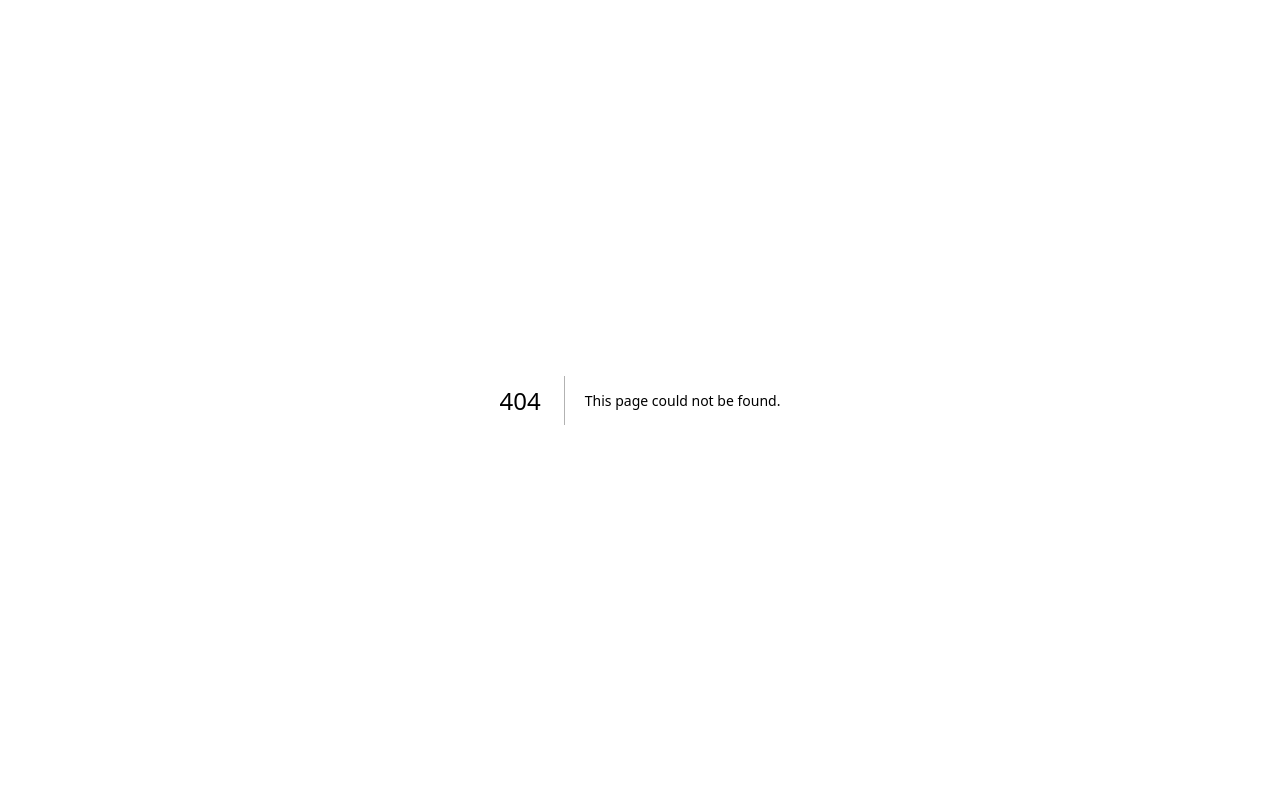
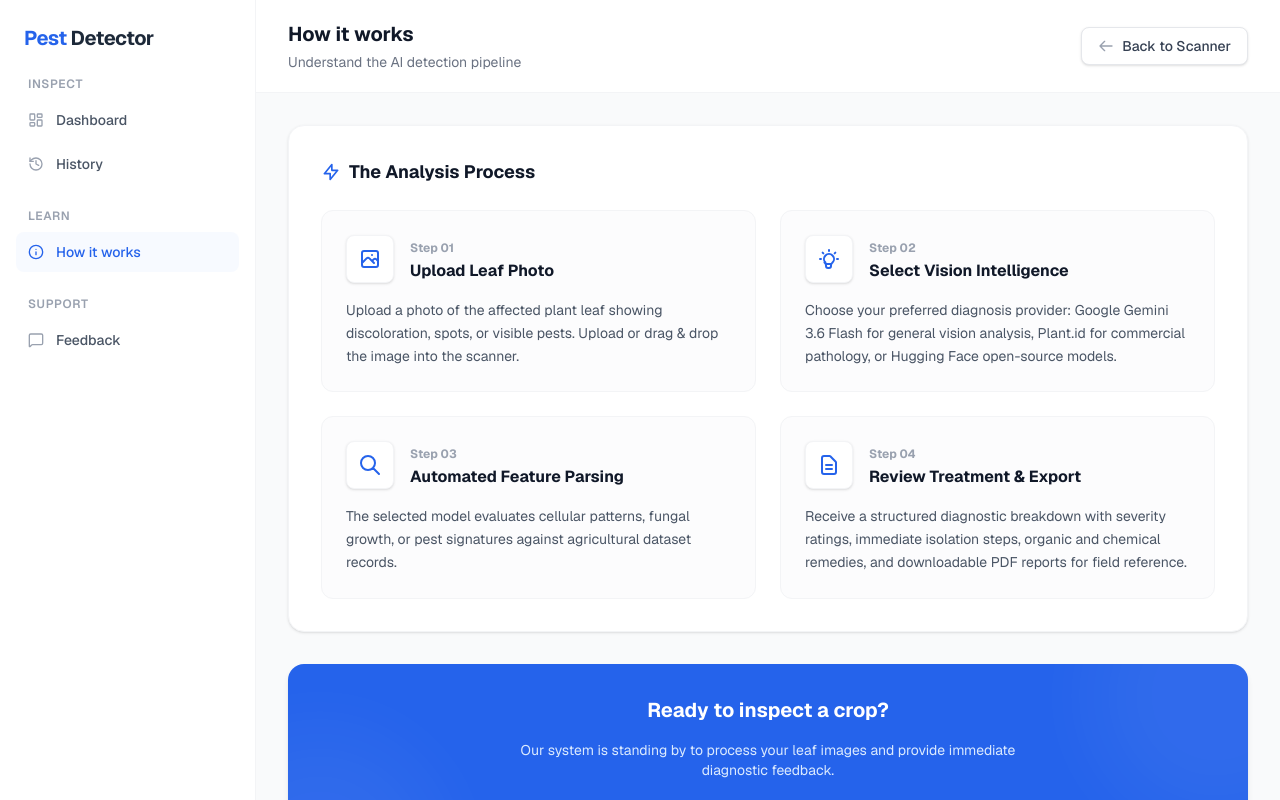
Before and after one commit to 3tor/pest-detector, a Next.js app: page /how-it-works in a window 1280 px wide. Before the commit this address had no page. Built offline with nearby package versions, Linux system fonts and the light colour scheme.

Commit message:
Add how it works page content

```diff
--- /dev/null
+++ b/src/app/how-it-works/page.tsx
@@ -0,0 +1,148 @@
+import React from 'react';
+import Link from 'next/link';
+import { Sidebar } from '@/components/layout/sidebar';
+
+export default function HowItWorksPage() {
+  const steps = [
+    {
+      number: "01",
+      title: "Upload Leaf Photo",
+      description: "Upload a photo of the affected plant leaf showing discoloration, spots, or visible pests. Upload or drag & drop the image into the scanner.",
+      icon: (
+        <svg className="w-6 h-6 text-[#2563EB]" fill="none" stroke="currentColor" viewBox="0 0 24 24">
+          <path strokeLinecap="round" strokeLinejoin="round" strokeWidth="2" d="M4 16l4.586-4.586a2 2 0 012.828 0L16 16m-2-2l1.586-1.586a2 2 0 012.828 0L20 14m-6-6h.01M6 20h12a2 2 0 002-2V6a2 2 0 00-2-2H6a2 2 0 00-2 2v12a2 2 0 002 2z" />
+        </svg>
+      )
+    },
+    {
+      number: "02",
+      title: "Select Vision Intelligence",
+      description: "Choose your preferred diagnosis provider: Google Gemini 3.6 Flash for general vision analysis, Plant.id for commercial pathology, or Hugging Face open-source models.",
+      icon: (
+        <svg className="w-6 h-6 text-[#2563EB]" fill="none" stroke="currentColor" viewBox="0 0 24 24">
+          <path strokeLinecap="round" strokeLinejoin="round" strokeWidth="2" d="M9.663 17h4.673M12 3v1m6.364 1.636l-.707.707M21 12h-1M4 12H3m3.343-5.657l-.707-.707m2.828 9.9a5 5 0 117.072 0l-.548.547A3.374 3.374 0 0014 18.469V19a2 2 0 01-2 2h-1a2 2 0 01-2-2v-.531c0-.895-.356-1.754-.988-2.386l-.548-.547z" />
+        </svg>
+      )
+    },
+    {
+      number: "03",
+      title: "Automated Feature Parsing",
+      description: "The selected model evaluates cellular patterns, fungal growth, or pest signatures against agricultural dataset records.",
+      icon: (
+        <svg className="w-6 h-6 text-[#2563EB]" fill="none" stroke="currentColor" viewBox="0 0 24 24">
+          <path strokeLinecap="round" strokeLinejoin="round" strokeWidth="2" d="M21 21l-6-6m2-5a7 7 0 11-14 0 7 7 0 0114 0z" />
+        </svg>
+      )
+    },
+    {
+      number: "04",
+      title: "Review Treatment & Export",
+      description: "Receive a structured diagnostic breakdown with severity ratings, immediate isolation steps, organic and chemical remedies, and downloadable PDF reports for field reference.",
+      icon: (
+        <svg className="w-6 h-6 text-[#2563EB]" fill="none" stroke="currentColor" viewBox="0 0 24 24">
+          <path strokeLinecap="round" strokeLinejoin="round" strokeWidth="2" d="M9 12h6m-6 4h6m2 5H7a2 2 0 01-2-2V5a2 2 0 012-2h5.586a1 1 0 01.707.293l5.414 5.414a1 1 0 01.293.707V19a2 2 0 01-2 2z" />
+        </svg>
+      )
+    }
+  ];
+
+  return (
+    <div className="flex h-screen bg-[#F9FAFB] font-sans">
+
+      {/* 1. The Sidebar Shell */}
+      <Sidebar />
+
+      {/* 2. The Main Content Area */}
+      <div className="flex-1 flex flex-col h-screen overflow-hidden">
+
+        {/* Header */}
+        <header className="bg-white border-b border-gray-100 py-5 px-8 flex items-center justify-between shrink-0">
+          <div>
+            <h2 className="text-xl font-bold text-gray-900">How it works</h2>
+            <p className="text-sm text-gray-500 mt-1">Understand the AI detection pipeline</p>
+          </div>
+
+          <Link
+            href="/"
+            className="group flex items-center gap-2 px-4 py-2 bg-white border border-gray-200 text-gray-700 font-medium text-sm rounded-lg hover:bg-gray-50 hover:text-[#2563EB] hover:border-blue-200 transition-all shadow-sm"
+          >
+            <svg
+              className="w-4 h-4 text-gray-400 group-hover:text-[#2563EB] group-hover:-translate-x-1 transition-all duration-200"
+              fill="none"
+              stroke="currentColor"
+              viewBox="0 0 24 24"
+            >
+              <path strokeLinecap="round" strokeLinejoin="round" strokeWidth="2" d="M10 19l-7-7m0 0l7-7m-7 7h18" />
+            </svg>
+            Back to Scanner
+          </Link>
+        </header>
+
+        {/* Scrollable Content */}
+        <main className="flex-1 overflow-y-auto p-8">
+          <div className="max-w-5xl mx-auto space-y-8">
+
+            <div className="bg-white rounded-2xl border border-gray-100 p-8 shadow-sm">
+              <h3 className="text-lg font-bold text-gray-900 mb-6 flex items-center gap-2">
+                <svg className="w-5 h-5 text-[#2563EB]" fill="none" stroke="currentColor" viewBox="0 0 24 24">
+                  <path strokeLinecap="round" strokeLinejoin="round" strokeWidth="2" d="M13 10V3L4 14h7v7l9-11h-7z" />
+                </svg>
+                The Analysis Process
+              </h3>
+
+              <div className="grid grid-cols-1 md:grid-cols-2 gap-6">
+                {steps.map((step, idx) => (
+                  <div
+                    key={idx}
+                    className="group border border-gray-100 rounded-xl p-6 hover:border-blue-100 hover:shadow-md transition-all duration-300 bg-gray-50/50 hover:bg-white"
+                  >
+                    <div className="flex items-center gap-4 mb-4">
+                      <div className="w-12 h-12 bg-white border border-gray-100 rounded-lg flex items-center justify-center group-hover:border-blue-100 group-hover:bg-blue-50 transition-colors duration-200 shadow-sm">
+                        {step.icon}
+                      </div>
+                      <div>
+                        <span className="text-xs font-bold text-gray-400 group-hover:text-[#2563EB] transition-colors duration-200">
+                          Step {step.number}
+                        </span>
+                        <h4 className="text-base font-bold text-gray-900 group-hover:text-[#2563EB] transition-colors duration-200">
+                          {step.title}
+                        </h4>
+                      </div>
+                    </div>
+                    <p className="text-sm text-gray-600 leading-relaxed">
+                      {step.description}
+                    </p>
+                  </div>
+                ))}
+              </div>
+            </div>
+
+            {/* CTA Box */}
+            <div className="bg-[#2563EB] rounded-2xl p-8 text-center shadow-md relative overflow-hidden">
+              <div className="relative z-10 space-y-4">
+                <h3 className="text-xl font-bold text-white">Ready to inspect a crop?</h3>
+                <p className="text-blue-100 text-sm max-w-lg mx-auto">
+                  Our system is standing by to process your leaf images and provide immediate diagnostic feedback.
+                </p>
+                <Link
+                  href="/"
+                  className="inline-flex items-center justify-center gap-2 px-6 py-3 bg-white text-[#2563EB] font-bold text-sm rounded-lg hover:bg-gray-50 hover:scale-105 transition-transform duration-200 shadow-sm mt-4"
+                >
+                  Launch Dashboard
+                  <svg className="w-4 h-4" fill="none" stroke="currentColor" viewBox="0 0 24 24">
+                    <path strokeLinecap="round" strokeLinejoin="round" strokeWidth="2" d="M14 5l7 7m0 0l-7 7m7-7H3" />
+                  </svg>
+                </Link>
+              </div>
+
+              {/* Decorative Background Elements */}
+              <div className="absolute -top-24 -right-24 w-64 h-64 bg-white opacity-5 rounded-full blur-2xl"></div>
+              <div className="absolute -bottom-24 -left-24 w-64 h-64 bg-white opacity-5 rounded-full blur-2xl"></div>
+            </div>
+
+          </div>
+        </main>
+      </div>
+    </div>
+  );
+}
--- a/src/components/layout/sidebar.tsx
+++ b/src/components/layout/sidebar.tsx
@@ -1,27 +1,30 @@
+'use client';
+
 import React from 'react';
-import { LayoutDashboard, History, HelpCircle, BookOpen, MessageSquare, Info } from 'lucide-react';
+import Link from 'next/link';
+import { usePathname } from 'next/navigation';
+import { LayoutDashboard, History, MessageSquare, Info } from 'lucide-react';
 
 export const Sidebar = () => {
+  const pathname = usePathname();
   const navSections = [
     {
       title: 'INSPECT',
       items: [
-        { id: 'dashboard', label: 'Dashboard', icon: LayoutDashboard, active: true },
-        { id: 'history', label: 'History', icon: History, active: false },
+        { id: 'dashboard', href: '/', label: 'Dashboard', icon: LayoutDashboard },
+        { id: 'history', href: '/history', label: 'History', icon: History },
       ]
     },
     {
       title: 'LEARN',
       items: [
-        { id: 'how-it-works', label: 'How works', icon: Info, active: false },
-        { id: 'watermarks-guide', label: 'Watermarks guide', icon: BookOpen, active: false },
+        { id: 'how-it-works', href: '/how-it-works', label: 'How it works', icon: Info },
       ]
     },
     {
       title: 'SUPPORT',
       items: [
-        { id: 'help', label: 'Help & docs', icon: HelpCircle, active: false },
-        { id: 'feedback', label: 'Feedback', icon: MessageSquare, active: false },
+        { id: 'feedback', href: '/feedback', label: 'Feedback', icon: MessageSquare },
       ]
     }
   ];
@@ -42,18 +45,23 @@ export const Sidebar = () => {
             <div className="space-y-1">
               {section.items.map((item) => {
                 const Icon = item.icon;
+
+                // Dynamically check if this link matches the current URL
+                const isActive = pathname === item.href;
+
                 return (
-                  <button
+                  <Link
                     key={item.id}
-                    className={`w-full flex items-center gap-3 px-3 py-2.5 rounded-lg text-sm font-medium transition-colors ${
-                      item.active
+                    href={item.href}
+                    className={`group w-full flex items-center gap-3 px-3 py-2.5 rounded-lg text-sm font-medium transition-colors ${
+                      isActive
                         ? 'text-[#2563EB] bg-blue-50/50'
-                        : 'text-gray-600 hover:bg-gray-50 hover:text-gray-900'
+                        : 'text-gray-600 hover:bg-gray-50 hover:text-[#2563EB]'
                     }`}
                   >
-                    <Icon className={`w-4 h-4 ${item.active ? 'text-[#2563EB]' : 'text-gray-400'}`} />
+                    <Icon className={`w-4 h-4 transition-colors ${isActive ? 'text-[#2563EB]' : 'text-gray-400 group-hover:text-[#2563EB]'}`} />
                     <span>{item.label}</span>
-                  </button>
+                  </Link>
                 );
               })}
             </div>
```
